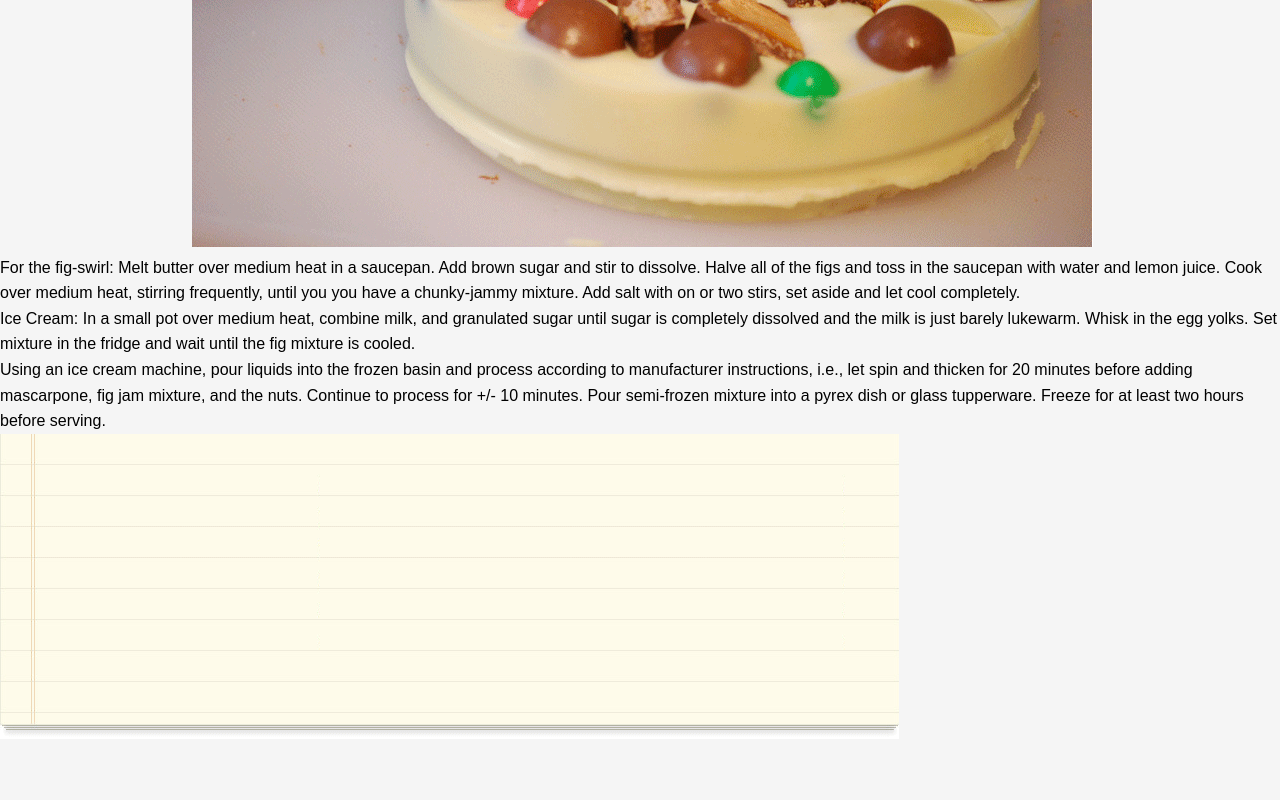
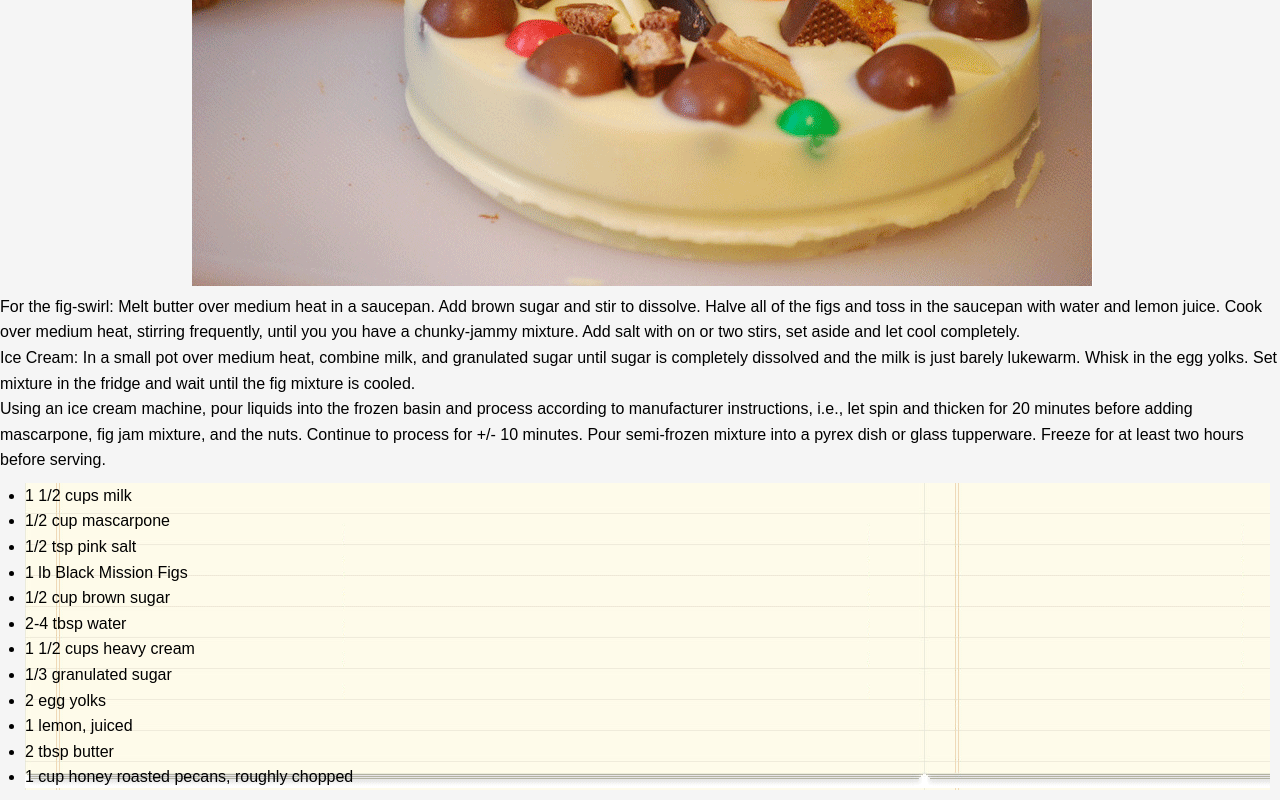
Before and after one commit to Caleb-McKinney/chocolate-pizza, a plain HTML site: page index.html in a window 1280 px wide. Shown: the part 648-1448 px from the top of the page. Before the commit the page ends 1394 px from the top, so only its background shows below. Drawn offline with Linux system fonts and the light colour scheme.

Commit message:
positioned images and text

```diff
--- a/index.html
+++ b/index.html
@@ -10,6 +10,8 @@
     <header>
         <div class="logo">
             <img src="img/logo.png" alt="Chocolate Pizza Logo">
+            <h2>Delicous</h2>
+            <p>The BEST FOOD BLOG ON THE WEB</p>
         </div>
         <div class="social-icons">
             <img src="img/fb-icon.png" alt="Facebook Icon">
@@ -32,8 +34,21 @@
     <p>Using an ice cream machine, pour liquids into the frozen basin and process according to manufacturer instructions, i.e., let spin and thicken for 20 minutes before adding mascarpone, fig jam mixture, and the nuts. Continue to process for +/- 10 minutes. Pour semi-frozen mixture into a pyrex dish or glass tupperware. Freeze for at least two hours before serving.</p>
   </section>
 
-  <section>
-    <img src="img/list-bg.png" alt="Shopping List">
+  <section id="Ingredients">
+    <ul>
+      <li>1 1/2 cups milk</li>
+      <li>1/2 cup mascarpone</li>
+      <li>1/2 tsp pink salt</li>
+      <li>1 lb Black Mission Figs</li>
+      <li>1/2 cup brown sugar</li>
+      <li>2-4 tbsp water</li>
+      <li>1 1/2 cups heavy cream</li>
+      <li>1/3 granulated sugar</li>
+      <li>2 egg yolks</li>
+      <li>1 lemon, juiced</li>
+      <li>2 tbsp butter</li>
+      <li>1 cup honey roasted pecans, roughly chopped</li>
+    </ul>
   </section>
 
 </body>
--- a/style.css
+++ b/style.css
@@ -1,5 +1,8 @@
-
-body, h1, p, ul, li {
+body,
+h1,
+p,
+ul,
+li {
   margin: 0;
   padding: 0;
 }
@@ -11,6 +14,8 @@ body {
 }
 
 header {
+  display: flex;
+  justify-content: space-evenly;
   background-color: #fff;
   color: #2e2e2e;
   padding: 20px 0;
@@ -19,8 +24,11 @@ header {
 }
 
 .logo img {
-  width: 150px;
-  height: auto;
+  margin: 0;
+  padding: 0;
+  width: 120px;
+  font-family: Cambria, Cochin, Georgia, Times, 'Times New Roman', serif ;
+
 }
 
 .social-icons img {
@@ -34,3 +42,11 @@ header {
   max-width: 25%;
   max-height: 25%;
 }
+
+#Ingredients {
+  align-content: center;
+  margin: 10px;
+  margin-left: 25px;
+  margin right: 25px;
+  background-image: url(img/list-bg.png);
+}
```
